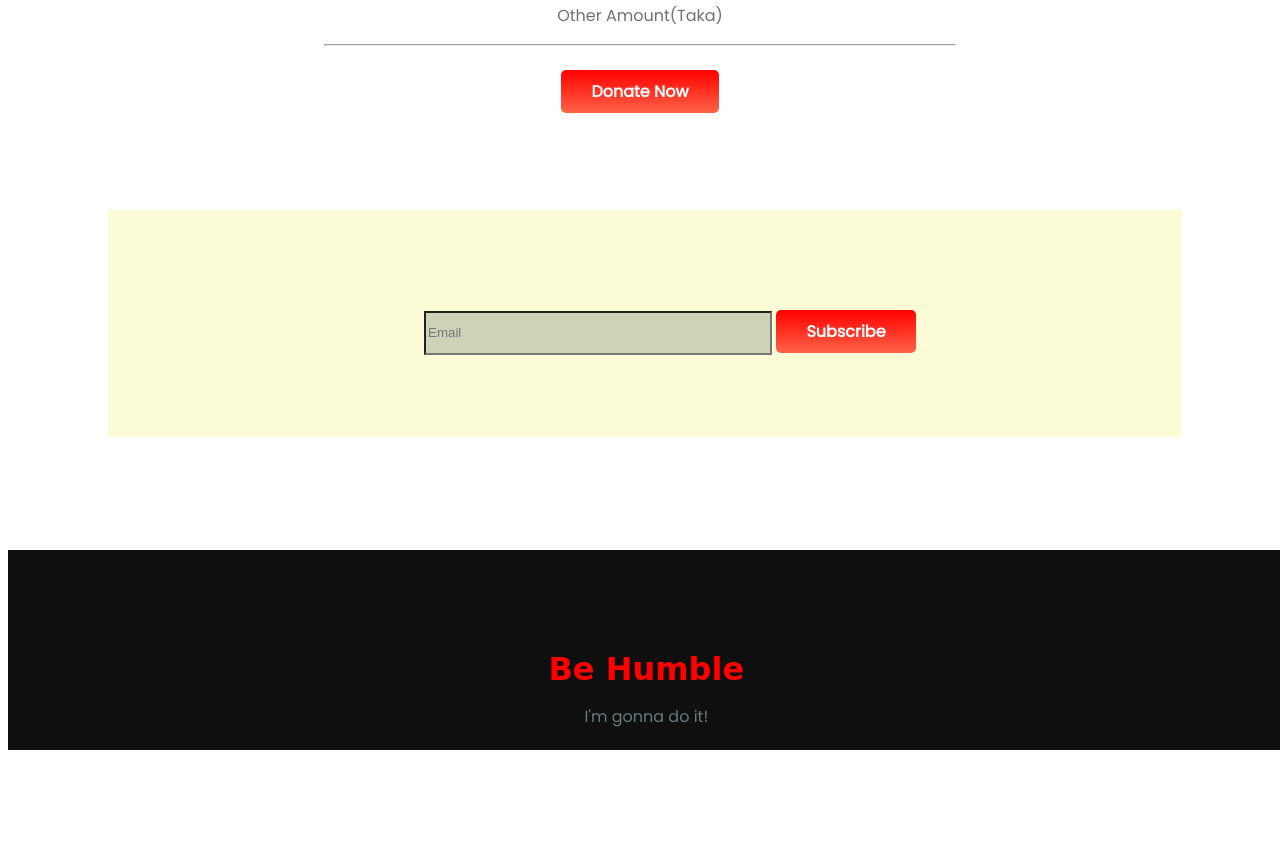
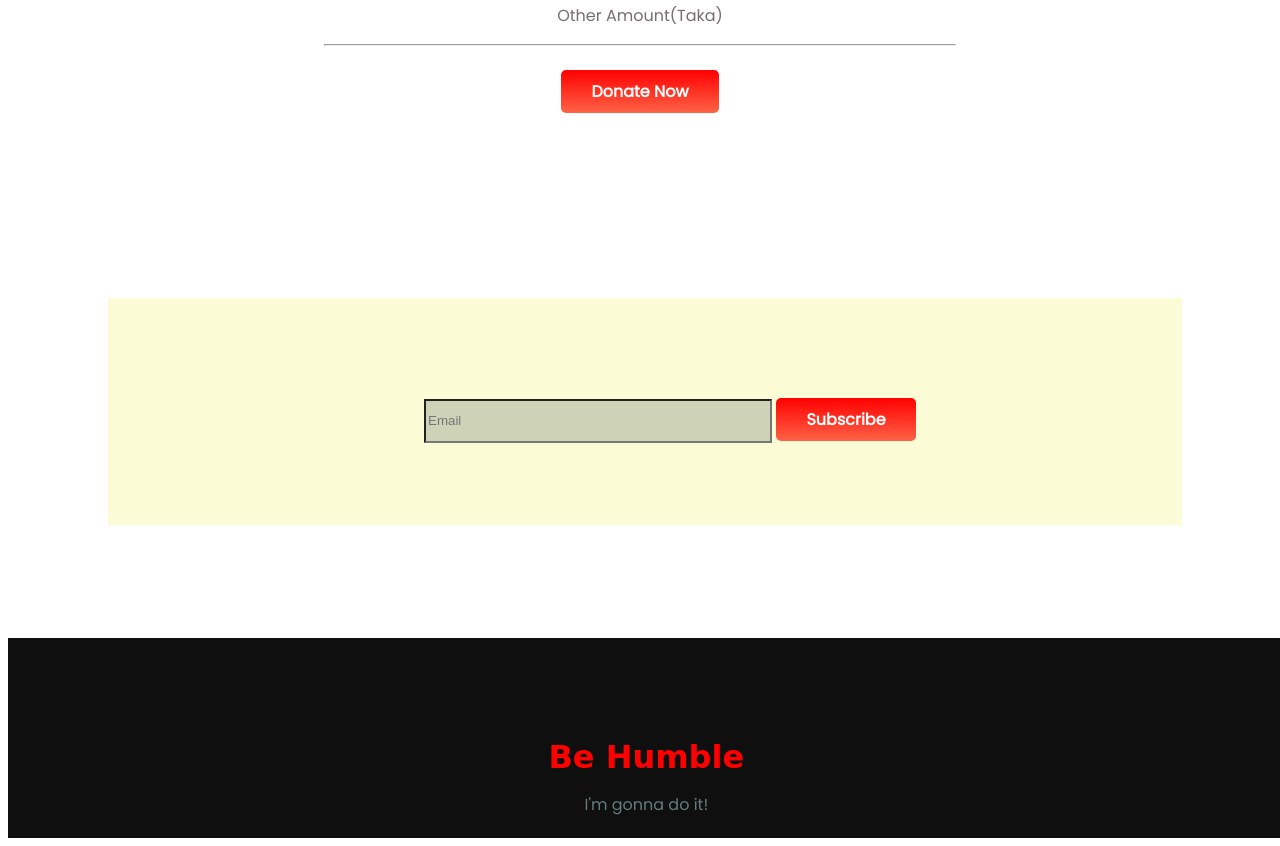
Before and after one commit to Osamayunus/assingment-1, a plain HTML site: page index.html in a window 1280 px wide. Shown: the part 2329-3175 px from the top of the page. Before the commit the page ends 3087 px from the top, so only its background shows below. Drawn offline with Linux system fonts and the light colour scheme; files whose address does not match are found by name.

Commit message:
last-part-margin

```diff
--- a/index.html
+++ b/index.html
@@ -132,7 +132,7 @@
         </div>
 
     </section>
-    <section>
+    <section class="last-part-margin">
         <div class="email-background-part">
             <input type="email" class="email " placeholder="Email" required>
             <a class="link-button" target="_blank"
--- a/style.css
+++ b/style.css
@@ -170,3 +170,7 @@ body {
 .last-part-footer {
     color: rgba(159, 201, 201, 0.587);
 }
+
+.last-part-margin {
+    margin-top: 5cm;
+}
```
